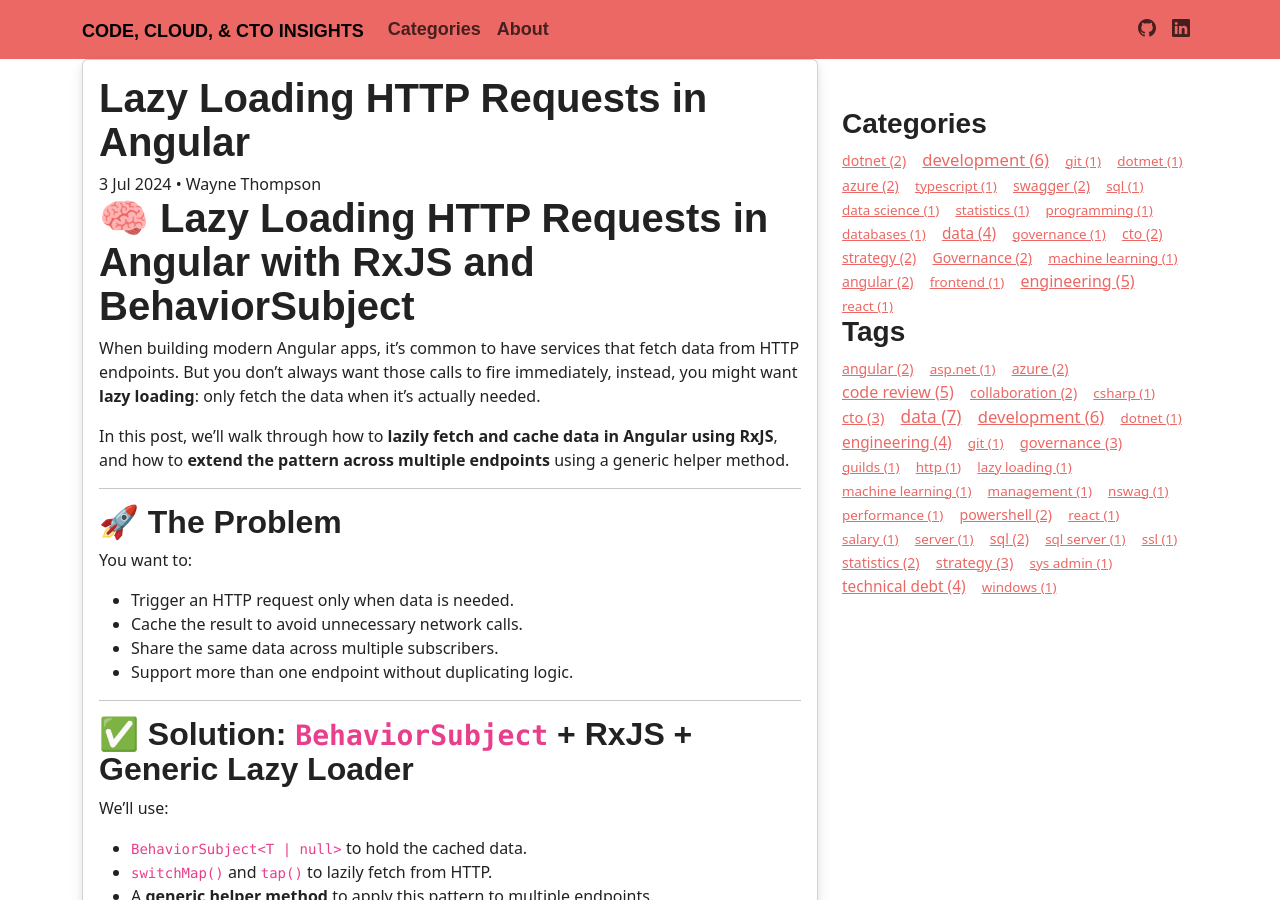
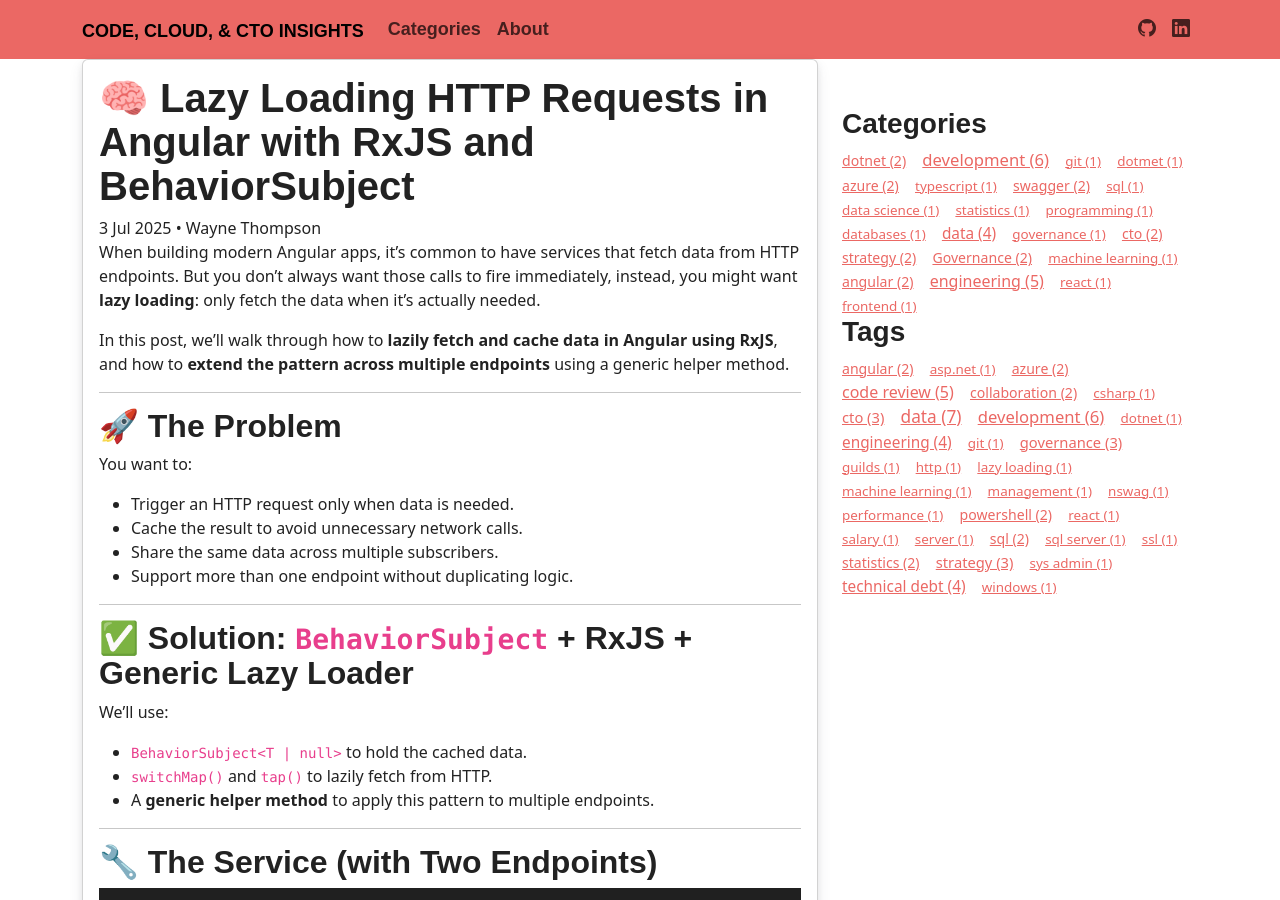
Before and after one commit to waynethompson/waynethompson.github.io, a Jekyll site: the page built from _posts/2025/Q3/2025-07-03-Lazy-Loading-HTTP-Requests-in-Angular.md, in a window 1280 px wide and 900 px high. Built offline with Jekyll 4.4.1, drawn with Linux system fonts in a browser that asks for light colours; nearby versions of some CDN libraries; some web fonts are replaced; comment, search, counter and statistics services are not loaded.

Commit message:
fixed article year

```diff
--- a/_posts/2025/Q3/2024-07-03-Lazy-Loading-HTTP-Requests-in-Angular.md
+++ b/_posts/2025/Q3/2025-07-03-Lazy-Loading-HTTP-Requests-in-Angular.md
@@ -1,13 +1,11 @@
 ---
 layout: post
-title:  "Lazy Loading HTTP Requests in Angular"
-date:   2024-07-03 12:00:00 +1000
+title:  "🧠 Lazy Loading HTTP Requests in Angular with RxJS and BehaviorSubject"
+date:   2025-07-03 12:00:00 +1000
 categories: [angular, frontend]
 tags: [lazy loading, http, angular, performance]
 permalink: /blog/2025/Lazy-Loading-HTTP-Requests-in-Angular/
 ---
-
-# 🧠 Lazy Loading HTTP Requests in Angular with RxJS and BehaviorSubject
 
 When building modern Angular apps, it’s common to have services that fetch data from HTTP endpoints. But you don’t always want those calls to fire immediately, instead, you might want **lazy loading**: only fetch the data when it’s actually needed.
 
```
